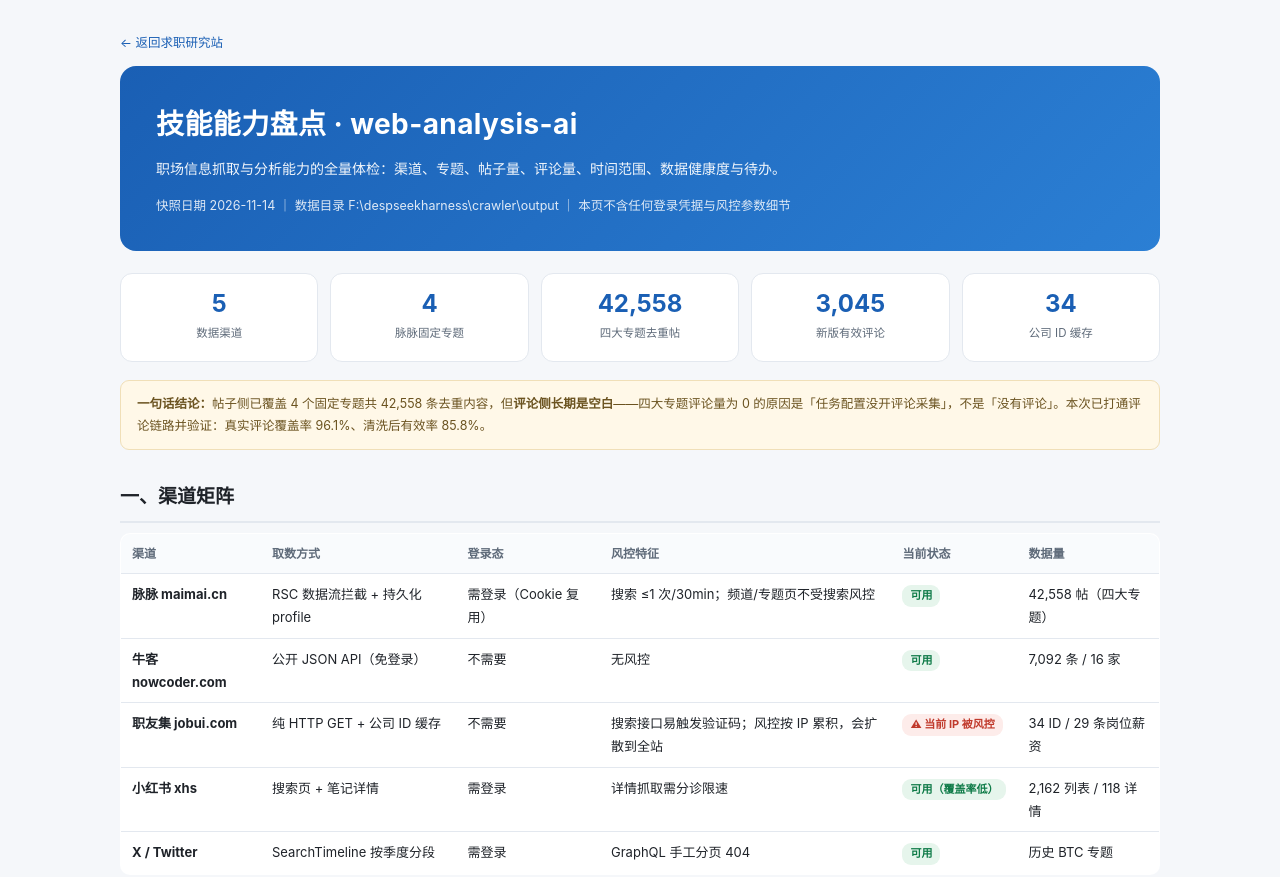
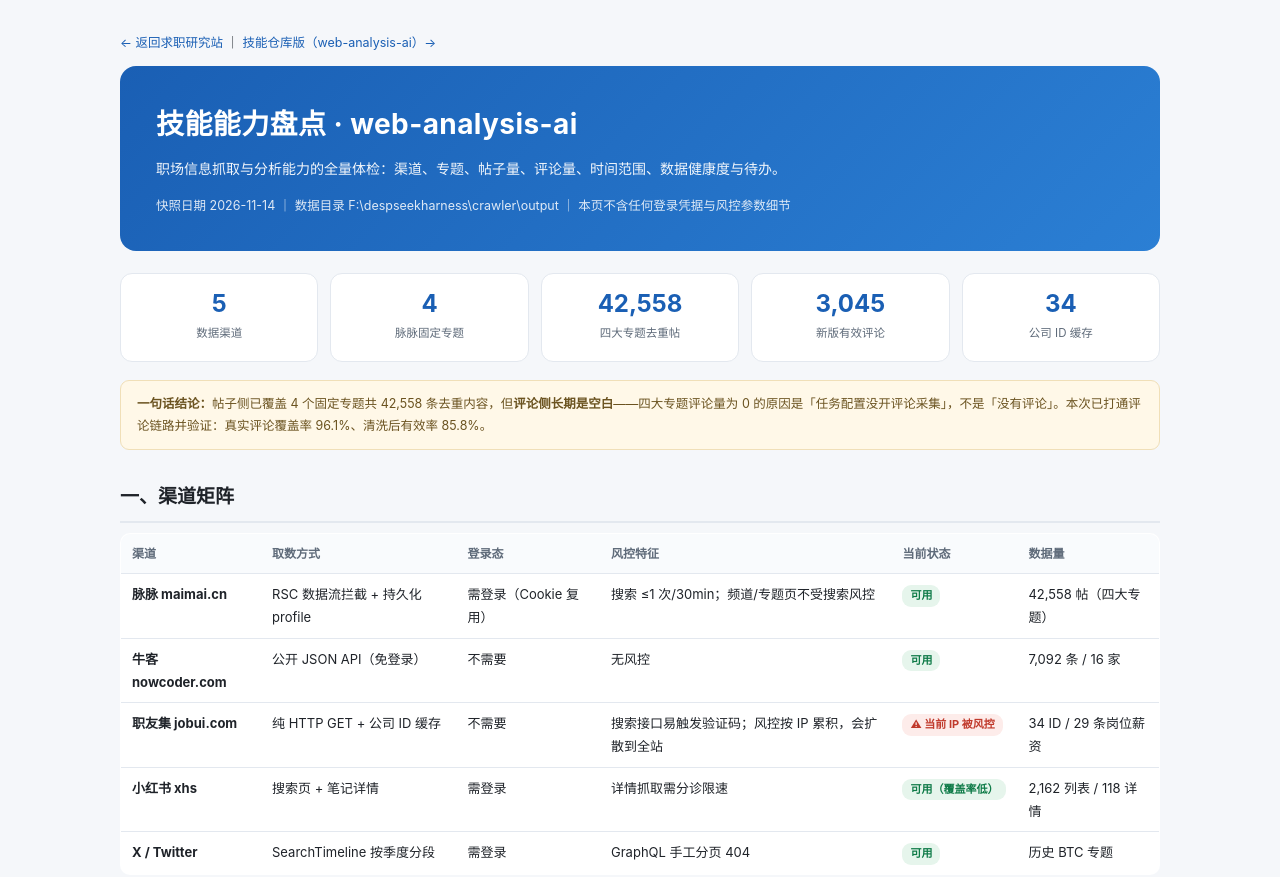
Before and after one commit to 109751269-sketch/career-report, a plain HTML site: page skill-audit/index.html in a window 1280 px wide. Shown: the top 877 px of the page. Drawn offline with Linux system fonts and the light colour scheme.

Commit message:
link: 技能盘点页增加指向 web-analysis-ai 技能仓库版的双向链接

```diff
--- a/skill-audit/index.html
+++ b/skill-audit/index.html
@@ -39,7 +39,7 @@
 </head>
 <body>
 <div class="wrap">
-  <div class="back"><a href="../">← 返回求职研究站</a></div>
+  <div class="back"><a href="../">← 返回求职研究站</a> ｜ <a href="https://109751269-sketch.github.io/web-analysis-ai/">技能仓库版（web-analysis-ai）→</a></div>
   <header class="hero">
     <h1>技能能力盘点 · web-analysis-ai</h1>
     <p>职场信息抓取与分析能力的全量体检：渠道、专题、帖子量、评论量、时间范围、数据健康度与待办。</p>
```
